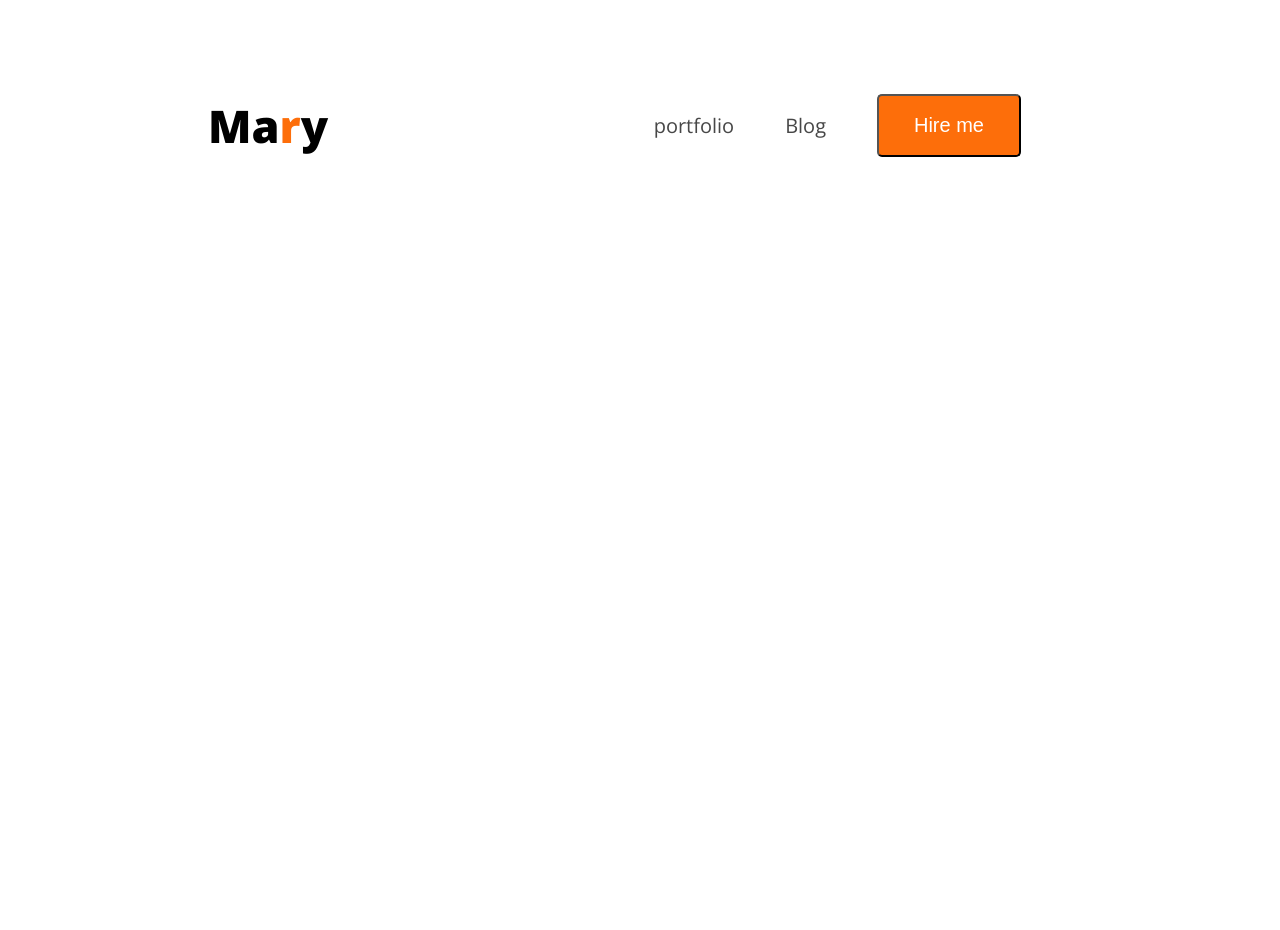
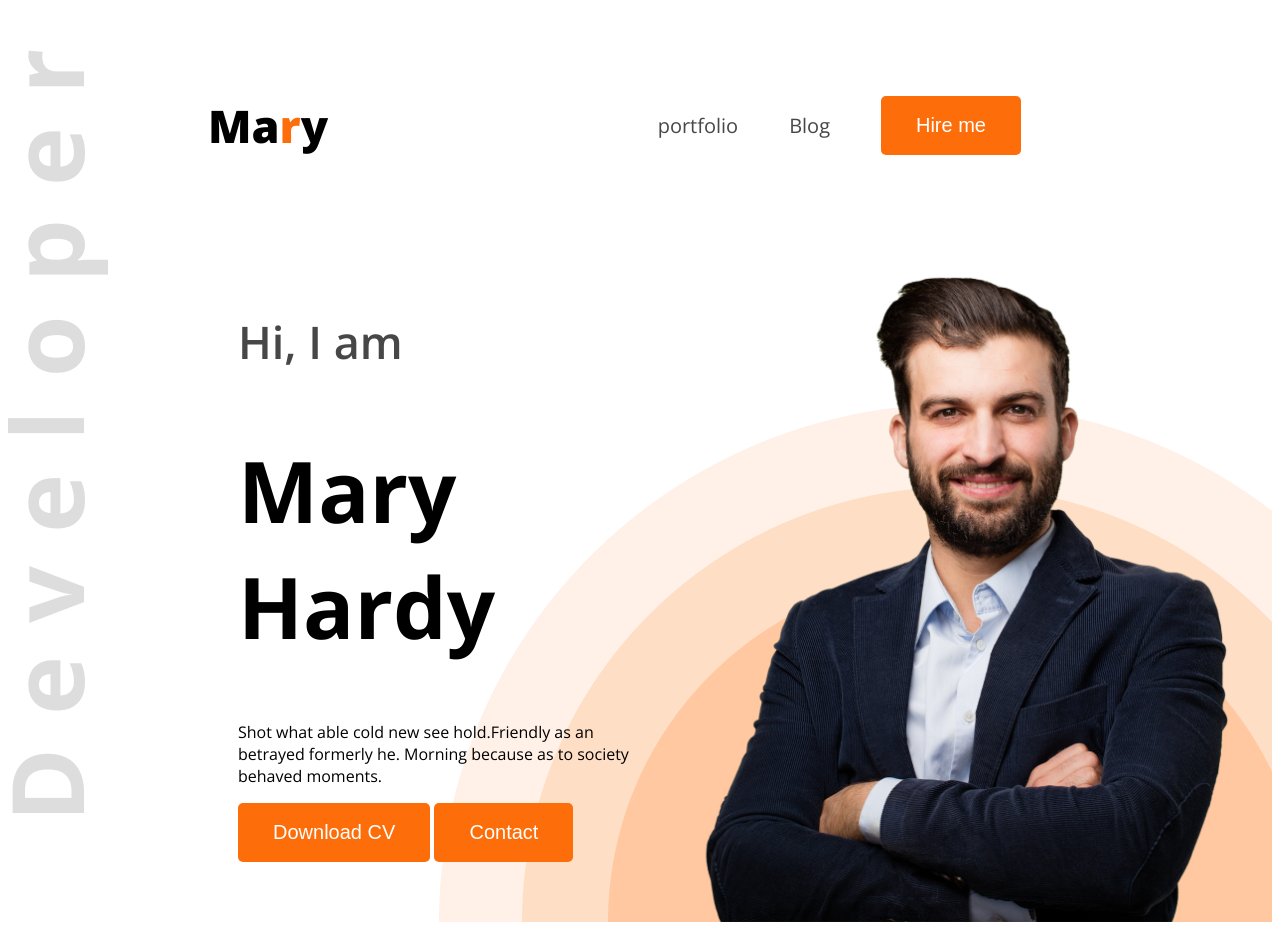
Before and after one commit to nasir601/web-dev-portfolio-1, a plain HTML site: page index.html in a window 1280 px wide. Before the commit the page ends 800 px from the top, so only its background shows below. Drawn offline with nearby package versions, Linux system fonts and the light colour scheme.

Commit message:
added photo

```diff
--- a/index.html
+++ b/index.html
@@ -10,7 +10,7 @@
     <link rel="stylesheet" href="styles/portfolio.css">
 </head>
 <body class="open-sans-normal">
-    <header>
+    <header class="header">
         <nav>
             <h3 class="nav-title">Ma<span class="text-primary">r</span>y</h3>
             <ul>
@@ -19,6 +19,16 @@
                 <li><a href=""><button class="btn-primary">Hire me</button></a></li>
             </ul>
         </nav>
+        <div class="banner">
+              <div class="banner-content">
+                <h4 class="banner-greetings dark-2">Hi, I  am</h4>
+                <h1 class="banner-title">Mary Hardy</h1>
+                <p class="banner-description">Shot what able cold new see hold.Friendly as an betrayed formerly he. Morning because as to society behaved moments.</p>
+                <button class="btn-primary">Download CV</button>
+                <button class="btn-primary">Contact</button>
+              </div>
+              <img class="banner-profilr-pic" src="images/hardy.png" alt="">
+        </div>
     </header>
     <main>
 
--- a/styles/portfolio.css
+++ b/styles/portfolio.css
@@ -6,8 +6,21 @@
   font-variation-settings:
     "wdth" 100;
 }
+.header{
+    background-image: url(../images/developer.png),url(../images/header_bg.png);
+    background-repeat: no-repeat;
+    background-position: top left,bottom right;
+}
 .text-primary{
     color: #FD6E0A;
+}
+.banner{
+    display: flex;
+    justify-content: space-between;
+    margin: 0 35px 0 230px;
+}
+.banner-content{
+    max-width: 580px;
 }
 nav{
     display: flex;
@@ -19,9 +32,10 @@ nav{
     background-color: #FD6E0A;
     font-weight: 400;
     padding: 18px 35px;
+    border: none;
     font-size: 20px;
     color: white;
-    border-radius: 5px;
+    border-radius: 5px;\
 }
 nav ul{
     display: flex;
@@ -43,3 +57,14 @@ nav li a{
 .dark-2{
     color: #474747;
 }
+.banner-greetings{
+    font-size: 45px;
+    font-weight: 600;
+}
+.banner-title{
+    font-weight: bolder;
+    font-size: 85px;
+}
+.banner-profilr-pic{
+    width: 580px;
+}
```
